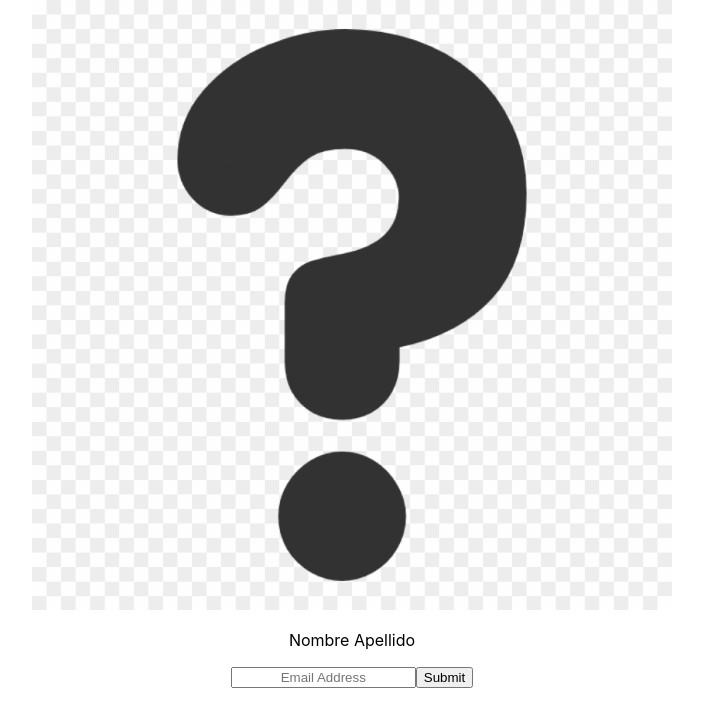
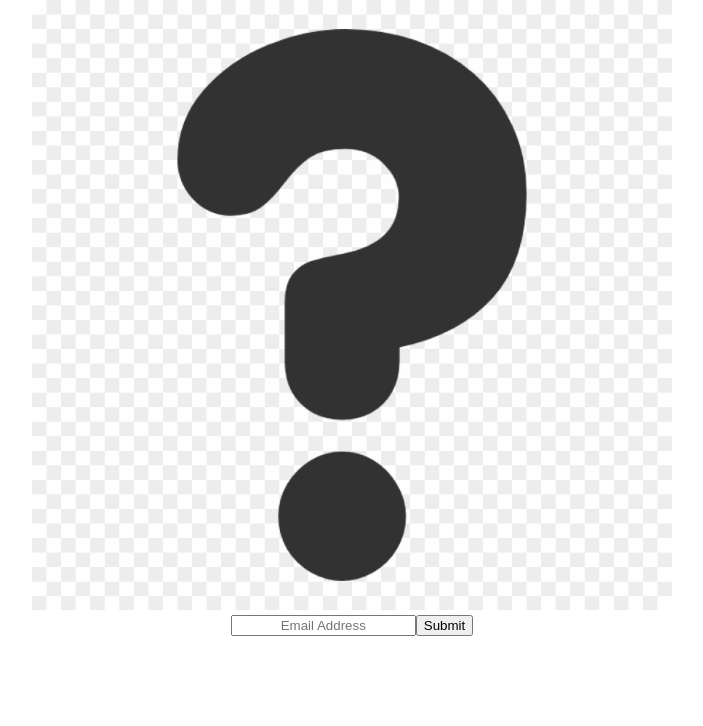
Before and after one commit to sadministrator/spora, a React (Create React App) app: page / in a window 1280 px wide. Shown: the top 726 px of the page, without its empty margins (288-991 px from the left). Built offline with nearby package versions, Linux system fonts and the light colour scheme.

Commit message:
List view userList implemented.

```diff
--- a/src/Helpers/storage.ts
+++ b/src/Helpers/storage.ts
@@ -11,9 +11,7 @@ export const getUsers = () => {
 
 export const pushUser = (user: User) => {
     let userStack: User[] = []
-    console.log('getUsers(): ', getUsers())
     userStack = userStack.concat(getUsers())
-    console.log('concat : ', userStack)
     if (userStack) {
         userStack.push(user);
         localStorage.setItem('userStack', JSON.stringify(userStack))
--- a/src/Views/List/List.css
+++ b/src/Views/List/List.css
@@ -0,0 +1,3 @@
+.List {
+    text-align: center;
+}
--- a/src/Views/List/List.tsx
+++ b/src/Views/List/List.tsx
@@ -1,5 +1,7 @@
 import React from 'react';
 import './List.css';
+import * as storage from '../../Helpers/storage';
+import User from '../../Types/User';
 
 interface IProps {
     changeView: (view: string) => void;
@@ -8,23 +10,43 @@ interface IProps {
 interface IState {}
 
 class List extends React.Component<IProps, IState> {
+    userStack: User[] = storage.getUsers();
 
     constructor(props: IProps) {
         super(props);
         this.handleChange = this.handleChange.bind(this);
-        this.handleSubmit = this.handleSubmit.bind(this);
+        this.handleDelete = this.handleDelete.bind(this);
     }
 
     handleChange = (event: React.ChangeEvent<HTMLInputElement>) => {
     }
 
-    handleSubmit(event: React.FormEvent<HTMLFormElement>) {
+    handleDelete(event: React.FormEvent<HTMLFormElement>) {
         event.preventDefault();
     }
     render() {
+        let topUser: User = this.userStack[0];
+        let userList: any[] = [];
+        this.userStack.map((user) => {
+            userList.push(
+                <div style={{border: "black solid 1px", width: "70%"}}>
+                    <p>{user.name}</p>
+                    <img src={user.imagePreviewUrl} alt="user icon" height="10%" width="10%" />
+                </div>
+            )
+        })
         return (
-            <div className="Startscreen">
-                <p>Welcome to the List Screen, Baby</p>
+            <div className="List">
+                <img src={topUser.imagePreviewUrl} alt="top user" height="50%" width="50%" />
+                <p>{topUser.email}</p>
+                <p>{topUser.phone}</p>
+                <p>{topUser.address}</p>
+                <p>{topUser.birthdate}</p>
+
+                <hr style={{color: "black", backgroundColor: "black", height: 1}}/>
+                <div style={{display: "flex", flexDirection: "column", alignItems: "center"}}>
+                    {userList}
+                </div>
             </div>
         )
     }
--- a/src/Views/Login/Login.css
+++ b/src/Views/Login/Login.css
@@ -1,4 +1,4 @@
-.Startscreen {
+.Login {
     text-align: center;
 }
 
--- a/src/Views/Login/Login.tsx
+++ b/src/Views/Login/Login.tsx
@@ -1,6 +1,8 @@
 import React from 'react';
 import './Login.css';
 import questionMark from './questionMark.jpg';
+import * as storage from '../../Helpers/storage';
+import User from '../../Types/User';
 
 interface IProps {
     changeView: (view: string) => void
@@ -11,8 +13,8 @@ interface IState {
 }
 
 class Startscreen extends React.Component<IProps, IState> {
-    state: IState = {email: ''};
-    users: string[] = ['marcoTheWebDev@gmail.com', 'jr@gmail.com'];
+    state: IState = { email: '' };
+    users: User[] = storage.getUsers();
     lastUser: string = '';
 
     constructor(props: IProps) {
@@ -22,32 +24,44 @@ class Startscreen extends React.Component<IProps, IState> {
     }
 
     handleChange = (event: React.ChangeEvent<HTMLInputElement>) => {
-        this.setState({email: event.target.value});
+        this.setState({ email: event.target.value });
     }
 
     handleSubmit(event: React.FormEvent<HTMLFormElement>) {
         event.preventDefault();
+        let match = false;
         this.users.forEach(element => {
-            if(element === this.state.email) {
-                this.props.changeView('List');
+            if (element.email === this.state.email) {
+                match = true
             }
         });
-        this.props.changeView('Register')
+        if (match) {
+            this.props.changeView('List');
+        } else {
+            this.props.changeView('Register')
+        }
     };
 
     render() {
+        let lastUser = storage.popUser();
+        let image;
+        if (lastUser && lastUser.imagePreviewUrl) {
+            image = (
+                <div>
+                    <img src={lastUser.imagePreviewUrl} alt="last user" height="50%" width="50%" />
+                    <p>{lastUser.name}</p>
+                </div>
+            );
+        } else {
+            image = (<img src={questionMark} alt="logo" height="50%" width="50%" />)
+        }
         return (
-            <div className="Startscreen">
-                <header className="Startscreen-header">
-                    <img src={questionMark} alt="logo" height="50%" width="50%" />
-                    <p>
-                        Nombre Apellido
-                    </p>
-                    <form className="Form" onSubmit={this.handleSubmit}>
-                        <input type="text" name="email" placeholder="Email Address" value={this.state.email} onChange={this.handleChange} />
-                        <input type="submit" value="Submit" />
-                    </form>
-                </header>
+            <div className="Login">
+                {image}
+                <form className="Form" onSubmit={this.handleSubmit}>
+                    <input type="text" name="email" placeholder="Email Address" value={this.state.email} onChange={this.handleChange} />
+                    <input type="submit" value="Submit" />
+                </form>
             </div>
         )
     }
--- a/src/Views/Register/Register.css
+++ b/src/Views/Register/Register.css
@@ -1,3 +1,3 @@
-.RegisterScreen {
+.Register {
     text-align: center;
 }
--- a/src/Views/Register/Register.tsx
+++ b/src/Views/Register/Register.tsx
@@ -40,7 +40,7 @@ class RegisterScreen extends React.Component<IProps, IState> {
         event.preventDefault();
         let reader = new FileReader();
 
-        if(event.target.files && event.target.files[0]) {
+        if (event.target.files && event.target.files[0]) {
             let file = event.target.files[0];
 
             reader.onloadend = () => {
@@ -74,14 +74,13 @@ class RegisterScreen extends React.Component<IProps, IState> {
     }
     render() {
         let imagePreview;
-        if(this.state.imagePreviewUrl) {
+        if (this.state.imagePreviewUrl) {
             imagePreview = (<img src={this.state.imagePreviewUrl} alt="uploaded" height="50%" width="50%" />);
         } else {
             imagePreview = (<img src={addProfilePic} alt="logo" height="50%" width="50%" />)
         }
         return (
-            <div className="RegisterScreen">
-                <header className="RegisterHeader">
+            <div className="Register">
                 {imagePreview}
                 <form className="Form" onSubmit={this.handleSubmit}>
                     <input type='file' onChange={this.handleImageChange} />
@@ -92,7 +91,6 @@ class RegisterScreen extends React.Component<IProps, IState> {
                     <input type="text" name="birthdate" placeholder="Date of Birth" value={this.state.birthdate} onChange={this.handleChange} />
                     <input type="submit" value="Submit" />
                 </form>
-                </header>
             </div>
         )
     }
```
Lines whose indentation alone changed are shown as unchanged.
